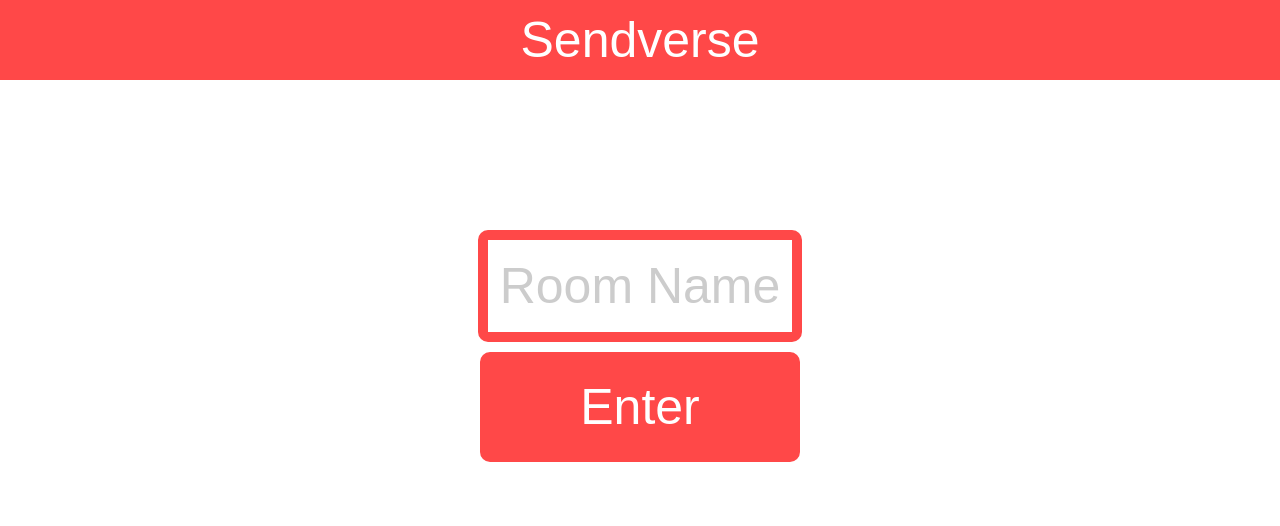
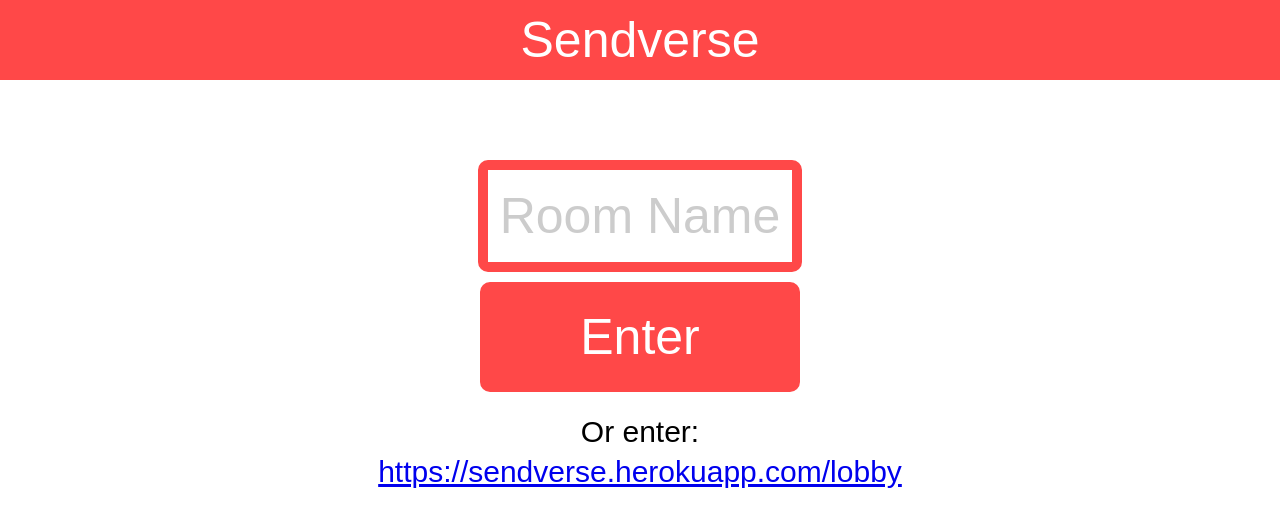
Before and after one commit to liam-ilan/sendverse, a website: page public/homepage/index.html in a window 1280 px wide. Drawn offline with Linux system fonts and the light colour scheme; files that its build step writes are made by us from their sources; files whose address does not match are found by name.

Commit message:
Added lobby link to homepage.

```diff
--- a/public/homepage/css/style.css
+++ b/public/homepage/css/style.css
@@ -28,10 +28,11 @@ body, html{
 ::placeholder{
   color: #ccc;
 }
+
 #room-name{
   color: #bbb;
   margin: auto;
-  top: 150px;
+  top: 80px;
   display: block;
 }
 
@@ -39,5 +40,13 @@ body, html{
   margin: auto;
   color: #fff;
   background-color: #ff4848;
-  top: 160px;
+  top: 90px;
 }
+
+#lobby-section{
+  position: relative;
+  top: 110px;
+  text-align: center;
+  font-size: 30px;
+  line-height: 40px
+}
--- a/public/homepage/index.html
+++ b/public/homepage/index.html
@@ -9,6 +9,12 @@
     <div id="header">Sendverse</div>
     <input id="room-name" class="input-shape" placeholder="Room Name"></input>
     <div id="enter" class="input-shape">Enter</div>
+
+    <div id='lobby-section'>
+      Or enter:</br>
+      <a href='https://sendverse.herokuapp.com/lobby'>https://sendverse.herokuapp.com/lobby</a>
+    </div>
+
     <script src='./homepage/js/index.js'></script>
   </body>
 </html>
```
